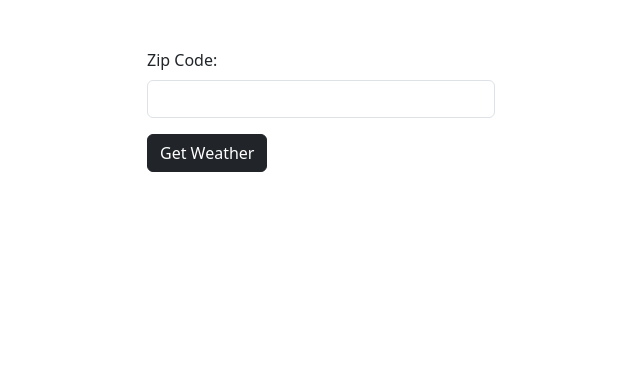
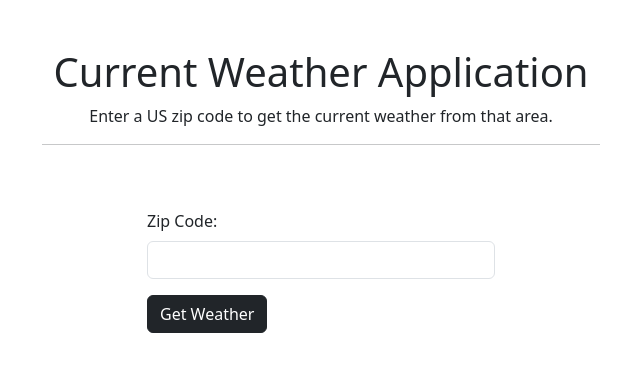
Before and after one commit to ajfait/Advanced-JavaScript, a plain HTML site: page src/project2/index.html in a window 1280 px wide. Shown: the whole page, without its empty margins (319-959 px from the left). Drawn offline with nearby package versions, Linux system fonts and the light colour scheme.

Commit message:
document functions

```diff
--- a/src/project2/index.html
+++ b/src/project2/index.html
@@ -25,6 +25,16 @@
     <script src="js/project2.js" charset="UTF-8"></script>
   </head>
   <body>
+    <div class="container pt-5">
+      <div class="col-md-6 offset-md-3">
+        <h1 class="text-center">Current Weather Application</h1>
+        <p class="text-center">
+          Enter a US zip code to get the current weather from that area.
+        </p>
+        <hr />
+      </div>
+    </div>
+
     <!-- Zip Code Entry Form -->
     <div class="container pt-5">
       <div class="col-md-4 offset-md-4">
```
Also changed, not shown: src/project2/js/project2.js (+48 -0 lines).
